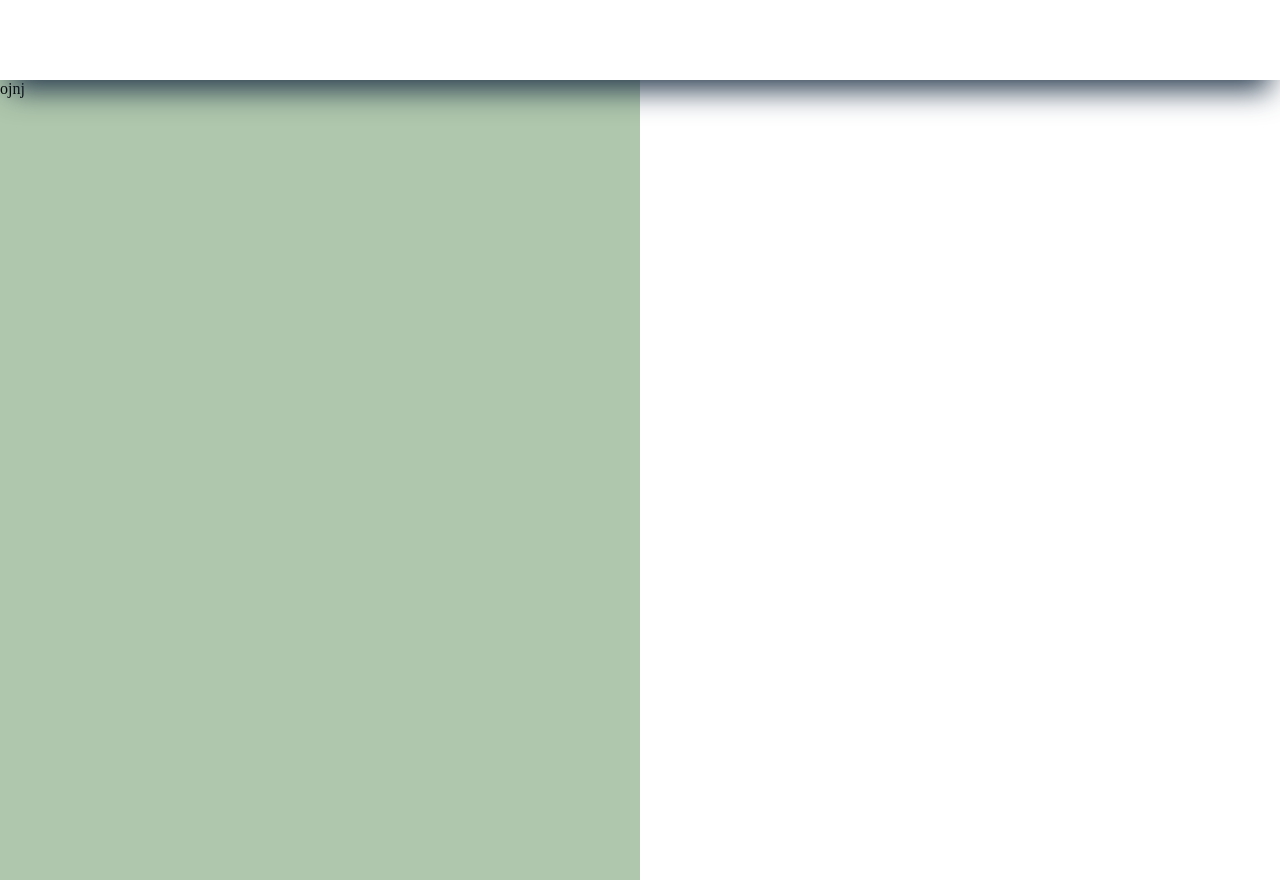
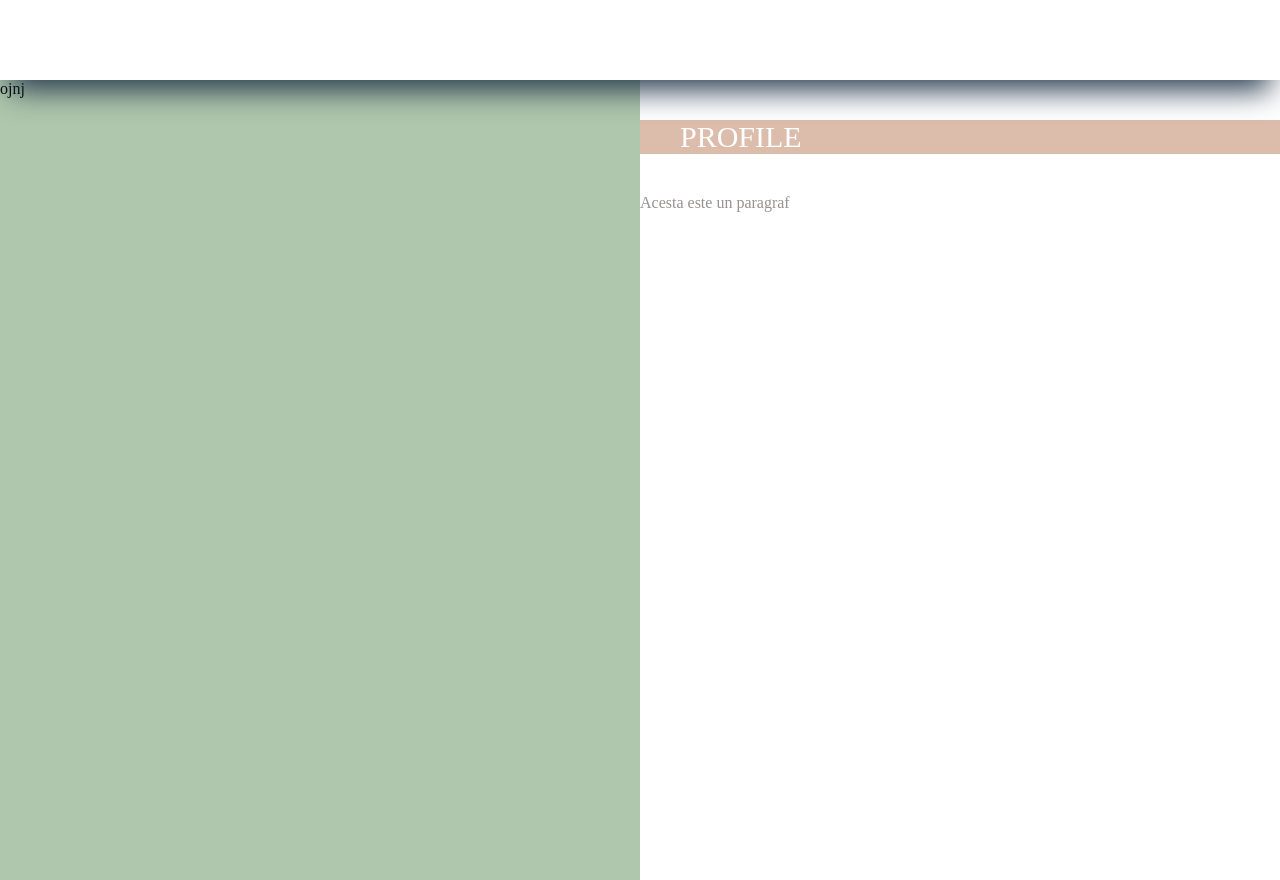
Before and after one commit to silviu38/cv-presentation, a plain HTML site: page index.html in a window 1280 px wide. Drawn offline with Linux system fonts and the light colour scheme.

Commit message:
alt commit

```diff
--- a/index.html
+++ b/index.html
@@ -11,7 +11,10 @@
     <div class="header"></div>
     <div class="container">
         <div class="sidebar">ojnj</div>
-        <div class="content"></div>
+        <div class="content">
+            <div class="content-title"> profile</div>
+            <div class="paragraf">Acesta este un paragraf</div>
+        </div>
     </div>
 </body>
 </html>
--- a/styles/style.css
+++ b/styles/style.css
@@ -37,3 +37,19 @@ body {
     height: 100vh;
     background-color: white;
 }
+
+.content-title {
+    color: white;
+    background-color: #DCBCAB;
+    text-transform: uppercase;
+    width: 100%;
+    padding-left: 40px;
+    padding-right: 40px;
+    font-size: 30px;
+    margin-top: 40px;
+    margin-bottom: 40px;
+}
+.paragraf {
+    color: #979191;
+    font-size: 16px;
+}
```
